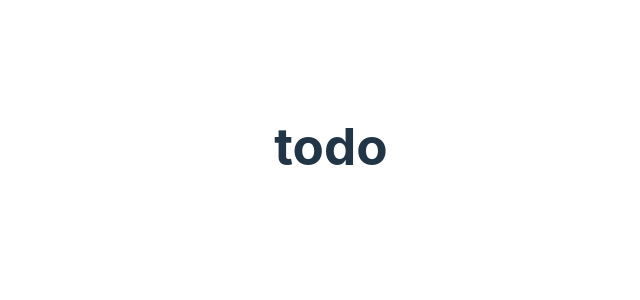
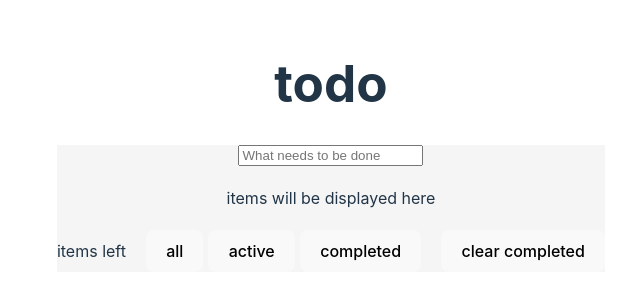
Before and after one commit to Rockn26/todo-project, a React (Vite) app: page / in a window 1280 px wide. Shown: the part 254-554 px from the top of the page, without its empty margins (309-949 px from the left). Built offline with nearby package versions, Linux system fonts and the light colour scheme.

Commit message:
add main component

```diff
--- a/src/App.jsx
+++ b/src/App.jsx
@@ -1,11 +1,13 @@
 import './App.css'
 import Header from './components/Header/Header'
+import Main from './components/Main/Main'
 
 function App() {
 
   return (
     <>
       <Header />
+      <Main />
 
     </>
   )
```
